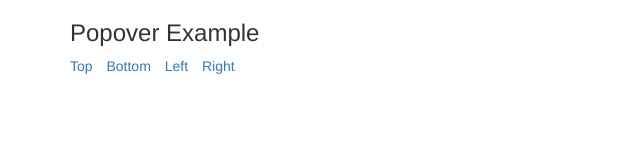
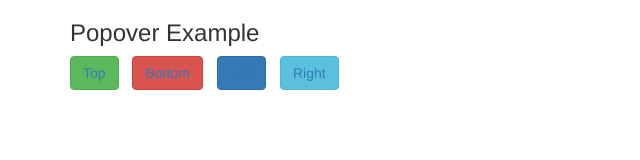
Before and after one commit to srivaninarahari/boot1, a plain HTML site: page index.html in a window 1280 px wide. Shown: the whole page, without its empty margins (0-640 px from the left). Drawn offline with nearby package versions, Linux system fonts and the light colour scheme.

Commit message:
Update index.html

```diff
--- a/index.html
+++ b/index.html
@@ -13,10 +13,10 @@
 <div class="container">
   <h3>Popover Example</h3>
   <ul class="list-inline">
-    <li><a href="#" title="Header" data-toggle="popover" data-placement="top" data-content="Content">Top</a></li>
-    <li><a href="#" title="Header" data-toggle="popover" data-placement="bottom" data-content="Content">Bottom</a></li>
-    <li><a href="#" title="Header" data-toggle="popover" data-placement="left" data-content="Content">Left</a></li>
-    <li><a href="#" title="Header" data-toggle="popover" data-placement="right" data-content="Content">Right</a></li>
+    <li><button class="btn btn-success" title="Header" data-toggle="popover" data-placement="top" data-content="Content"><a href="#" >Top</a></button></li>
+    <li><button class="btn btn-danger"title="Header" data-toggle="popover" data-placement="bottom" data-content="Content"><a href="#" >Bottom</a></button></li>
+    <li><button class="btn btn-primary" title="Header" data-toggle="popover" data-placement="left" data-content="Content" ><a href="#" >Left</a></button></li>
+    <li><button class="btn btn-info" title="Header" data-toggle="popover" data-placement="right" data-content="Content"><a href="#" >Right</a></button></li>
   </ul>
 </div>
 
```
